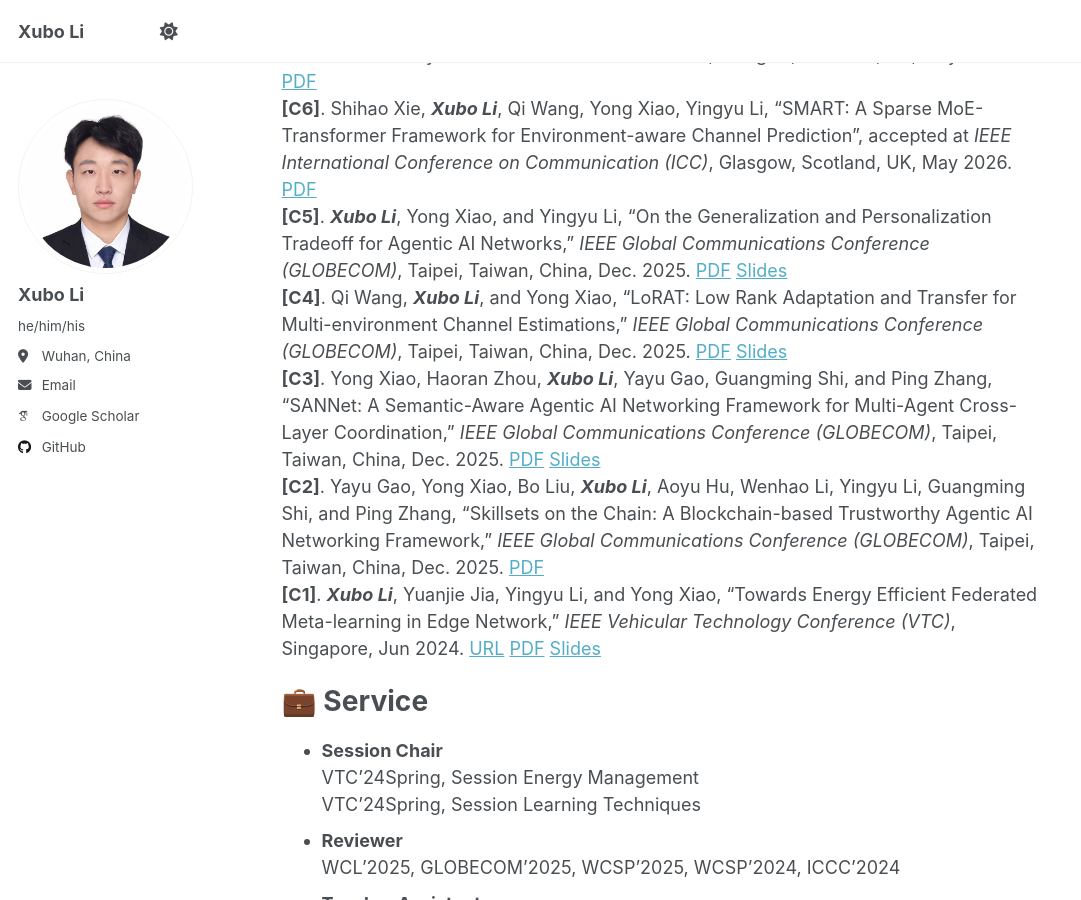
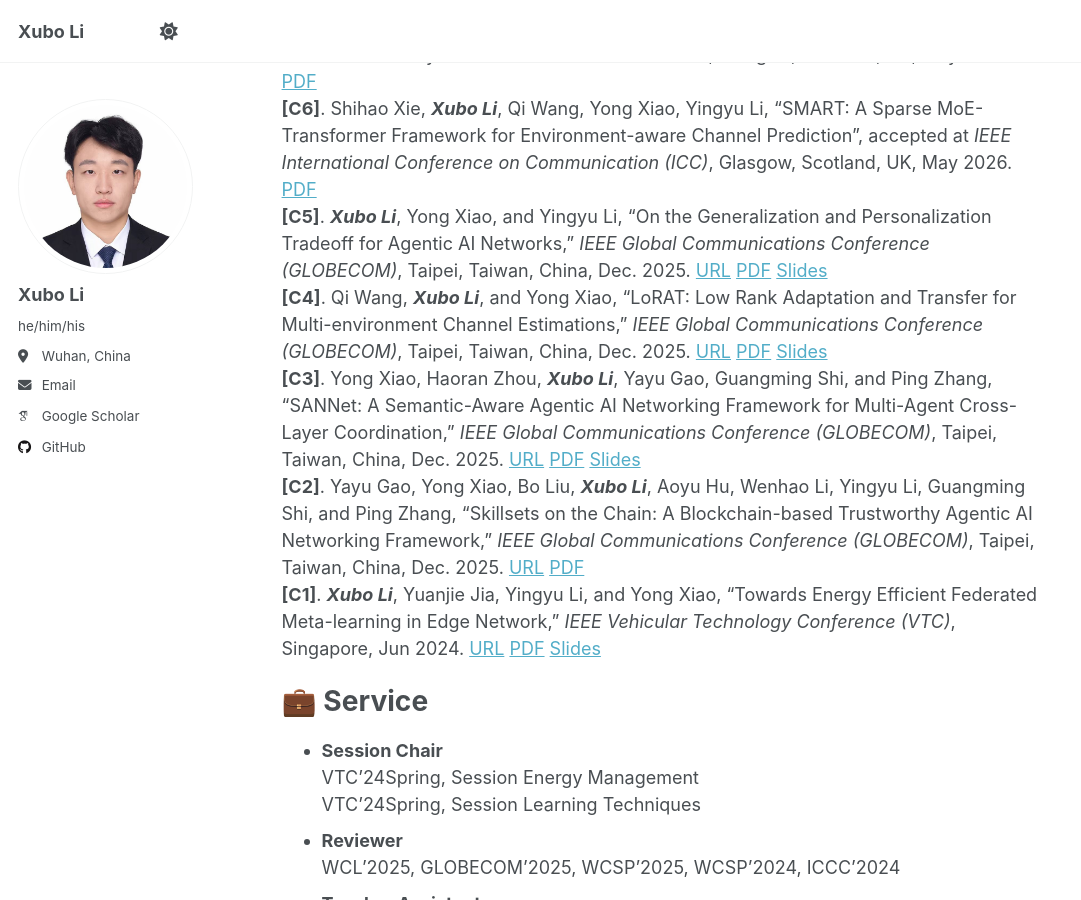
Before and after one commit to XuboLee/xubolee.github.io, a Jekyll site: the page built from _pages/about.md, in a window 1280 px wide and 900 px high, scrolled down 1487 px. Shown: the whole window, without its empty margins (0-1081 px from the left). Built offline with Jekyll 4.4.1, drawn with Linux system fonts in a browser that asks for light colours; some web fonts are replaced; a script that is not in the unit is left out.

Commit message:
Update about.md

```diff
--- a/_pages/about.md
+++ b/_pages/about.md
@@ -51,10 +51,10 @@ You can also find my articles on [Google Scholar](https://scholar.google.com/cit
 **[C8]**. Haoran Zhou, <strong><em>Xubo Li</em></strong>, Jiahao Li, Yong Xiao, Yingyu Li, "CE-CoLSM: Cloud-Edge Large and Small Models Collaborative Framework for Traffic Prediction", accepted at <em>IEEE International Conference on Communication (ICC)</em>, Glasgow, Scotland, UK, May 2026. [PDF](http://xubolee.github.io/files/ICC26_CE-CoLSM.pdf)<br>
 **[C7]**. Zishuo Wang, <strong><em>Xubo Li</em></strong>, Yong Xiao, Zan Li, "Deep Reinforcement Learning-based Multi-parameter Adaptation for Meteor Burst Communication", accepted at <em>IEEE International Conference on Communication (ICC)</em>, Glasgow, Scotland, UK, May 2026. [PDF](http://xubolee.github.io/files/ICC26_MBC.pdf)<br>
 **[C6]**. Shihao Xie, <strong><em>Xubo Li</em></strong>, Qi Wang, Yong Xiao, Yingyu Li, "SMART: A Sparse MoE-Transformer Framework for Environment-aware Channel Prediction", accepted at <em>IEEE International Conference on Communication (ICC)</em>, Glasgow, Scotland, UK, May 2026. [PDF](http://xubolee.github.io/files/ICC26_SMART.pdf)<br>
-**[C5]**. <strong><em>Xubo Li</em></strong>, Yong Xiao, and Yingyu Li, "On the Generalization and Personalization Tradeoff for Agentic AI Networks," <em>IEEE Global Communications Conference (GLOBECOM)</em>, Taipei, Taiwan, China, Dec. 2025. [PDF](http://xubolee.github.io/files/GLOBECOM25_MAN.pdf) [Slides](http://xubolee.github.io/files/GLOBECOM25_MAN_Slides.pdf)<br>
-**[C4]**. Qi Wang, <strong><em>Xubo Li</em></strong>, and Yong Xiao, "LoRAT: Low Rank Adaptation and Transfer for Multi-environment Channel Estimations," <em>IEEE Global Communications Conference (GLOBECOM)</em>, Taipei, Taiwan, China, Dec. 2025. [PDF](http://xubolee.github.io/files/GLOBECOM25_LoRAT.pdf) [Slides](http://xubolee.github.io/files/GLOBECOM25_LoRAT_Slides.pdf)<br>
-**[C3]**. Yong Xiao, Haoran Zhou, <strong><em>Xubo Li</em></strong>, Yayu Gao, Guangming Shi, and Ping Zhang, "SANNet: A Semantic-Aware Agentic AI Networking Framework for Multi-Agent Cross-Layer Coordination," <em>IEEE Global Communications Conference (GLOBECOM)</em>, Taipei, Taiwan, China, Dec. 2025. [PDF](http://xubolee.github.io/files/GLOBECOM25_SANNet.pdf) [Slides](http://xubolee.github.io/files/GLOBECOM25_SANNet_Slides.pdf)<br>
-**[C2]**. Yayu Gao, Yong Xiao, Bo Liu, <strong><em>Xubo Li</em></strong>, Aoyu Hu, Wenhao Li, Yingyu Li, Guangming Shi, and Ping Zhang, "Skillsets on the Chain: A Blockchain-based Trustworthy Agentic AI Networking Framework," <em>IEEE Global Communications Conference (GLOBECOM)</em>, Taipei, Taiwan, China, Dec. 2025. [PDF](http://xubolee.github.io/files/GLOBECOM25_TrustAgentNet.pdf)<br>
+**[C5]**. <strong><em>Xubo Li</em></strong>, Yong Xiao, and Yingyu Li, "On the Generalization and Personalization Tradeoff for Agentic AI Networks," <em>IEEE Global Communications Conference (GLOBECOM)</em>, Taipei, Taiwan, China, Dec. 2025. [URL](https://ieeexplore.ieee.org/abstract/document/11432803) [PDF](http://xubolee.github.io/files/GLOBECOM25_MAN.pdf) [Slides](http://xubolee.github.io/files/GLOBECOM25_MAN_Slides.pdf)<br>
+**[C4]**. Qi Wang, <strong><em>Xubo Li</em></strong>, and Yong Xiao, "LoRAT: Low Rank Adaptation and Transfer for Multi-environment Channel Estimations," <em>IEEE Global Communications Conference (GLOBECOM)</em>, Taipei, Taiwan, China, Dec. 2025. [URL](https://ieeexplore.ieee.org/abstract/document/11431847) [PDF](http://xubolee.github.io/files/GLOBECOM25_LoRAT.pdf) [Slides](http://xubolee.github.io/files/GLOBECOM25_LoRAT_Slides.pdf)<br>
+**[C3]**. Yong Xiao, Haoran Zhou, <strong><em>Xubo Li</em></strong>, Yayu Gao, Guangming Shi, and Ping Zhang, "SANNet: A Semantic-Aware Agentic AI Networking Framework for Multi-Agent Cross-Layer Coordination," <em>IEEE Global Communications Conference (GLOBECOM)</em>, Taipei, Taiwan, China, Dec. 2025. [URL](https://ieeexplore.ieee.org/document/11432606) [PDF](http://xubolee.github.io/files/GLOBECOM25_SANNet.pdf) [Slides](http://xubolee.github.io/files/GLOBECOM25_SANNet_Slides.pdf)<br>
+**[C2]**. Yayu Gao, Yong Xiao, Bo Liu, <strong><em>Xubo Li</em></strong>, Aoyu Hu, Wenhao Li, Yingyu Li, Guangming Shi, and Ping Zhang, "Skillsets on the Chain: A Blockchain-based Trustworthy Agentic AI Networking Framework," <em>IEEE Global Communications Conference (GLOBECOM)</em>, Taipei, Taiwan, China, Dec. 2025. [URL](https://ieeexplore.ieee.org/abstract/document/11432162) [PDF](http://xubolee.github.io/files/GLOBECOM25_TrustAgentNet.pdf)<br>
 **[C1]**. <strong><em>Xubo Li</em></strong>, Yuanjie Jia, Yingyu Li, and Yong Xiao, "Towards Energy Efficient Federated Meta-learning in Edge Network," <em>IEEE Vehicular Technology Conference (VTC)</em>, Singapore, Jun 2024. [URL](https://ieeexplore.ieee.org/document/10683432) [PDF](http://xubolee.github.io/files/VTC2024Spring.pdf) [Slides](http://xubolee.github.io/files/VTC2024Spring_Slides.pdf)<br>
 
 
```
